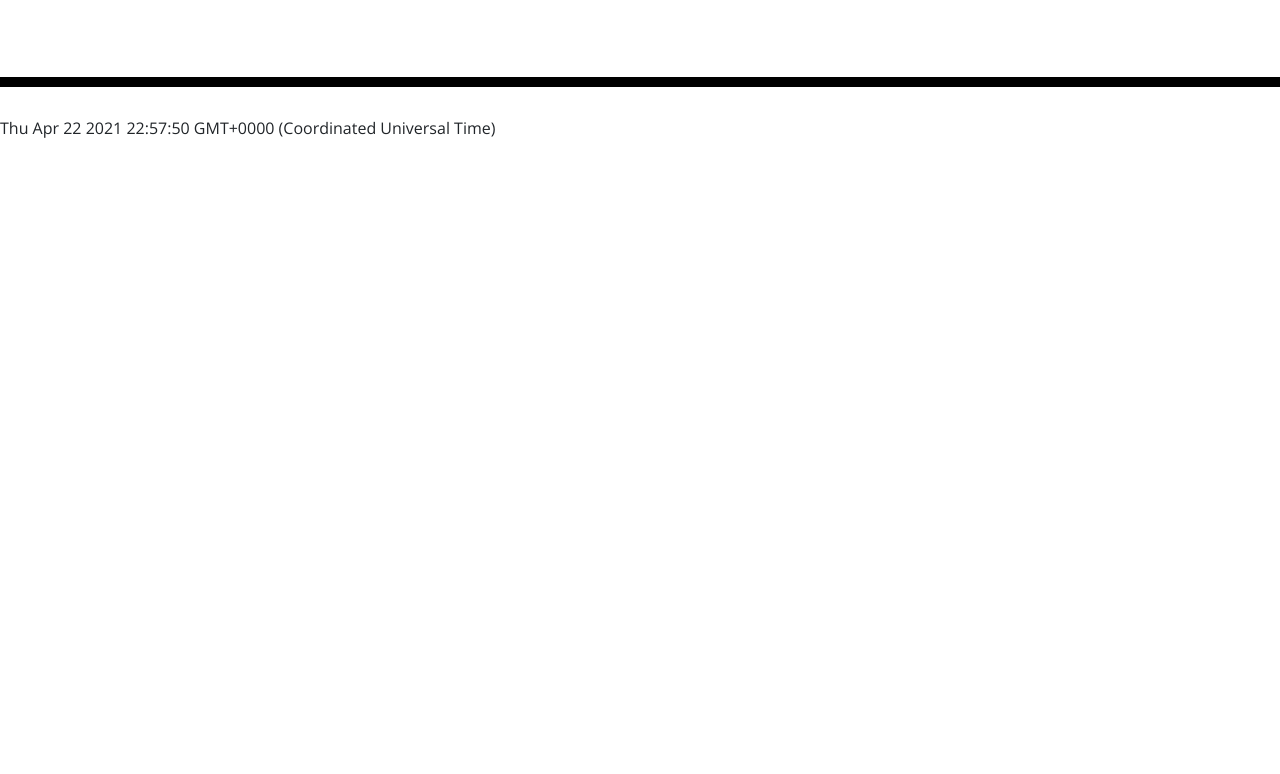
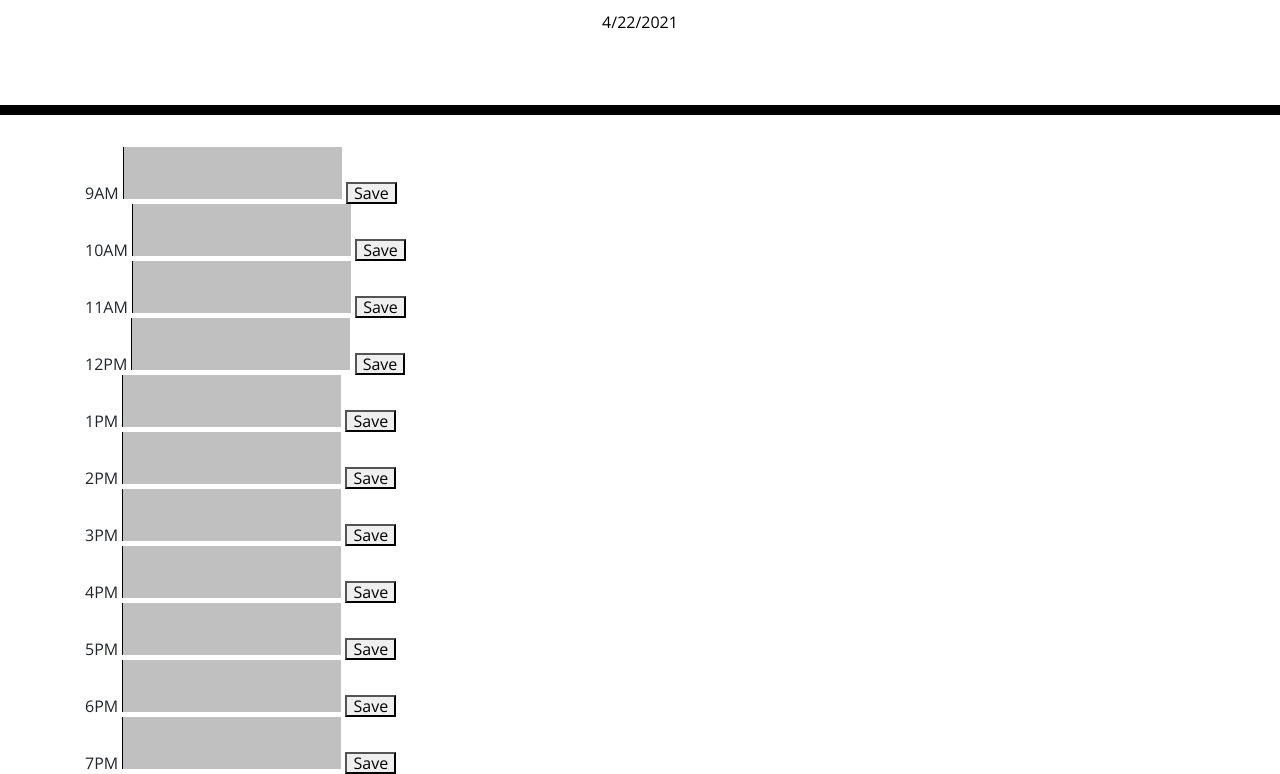
Before and after one commit to willsha90/HW5_WorkDay_Scheduler, a plain HTML site: page Develop/index.html in a window 1280 px wide. Shown: the part 181-955 px from the top of the page. Before the commit the page ends 800 px from the top, so only its background shows below. Drawn offline with nearby package versions, Linux system fonts and the light colour scheme.

Commit message:
updated local storage

```diff
--- a/Develop/index.html
+++ b/Develop/index.html
@@ -1,23 +1,14 @@
 <!DOCTYPE html>
 <html lang="en">
+
 <head>
   <meta charset="UTF-8" />
   <meta name="viewport" content="width=device-width, initial-scale=1.0" />
   <meta http-equiv="X-UA-Compatible" content="ie=edge" />
-    <link
-      rel="stylesheet"
-      href="https://stackpath.bootstrapcdn.com/bootstrap/4.3.1/css/bootstrap.min.css"
-    />
-    <link
-      rel="stylesheet"
-      href="https://use.fontawesome.com/releases/v5.8.1/css/all.css"
-      integrity="sha384-50oBUHEmvpQ+1lW4y57PTFmhCaXp0ML5d60M1M7uH2+nqUivzIebhndOJK28anvf"
-      crossorigin="anonymous"
-    />
-    <link
-      href="https://fonts.googleapis.com/css?family=Open+Sans&display=swap"
-      rel="stylesheet"
-    />
+  <link rel="stylesheet" href="https://stackpath.bootstrapcdn.com/bootstrap/4.3.1/css/bootstrap.min.css" />
+  <link rel="stylesheet" href="https://use.fontawesome.com/releases/v5.8.1/css/all.css"
+    integrity="sha384-50oBUHEmvpQ+1lW4y57PTFmhCaXp0ML5d60M1M7uH2+nqUivzIebhndOJK28anvf" crossorigin="anonymous" />
+  <link href="https://fonts.googleapis.com/css?family=Open+Sans&display=swap" rel="stylesheet" />
   <link rel="stylesheet" href="style.css" />
   <title>Work Day Scheduler</title>
 </head>
@@ -27,15 +18,76 @@
     <h1 class="display-3">Work Day Scheduler</h1>
     <p class="lead">A simple calendar app for scheduling your work day</p>
     <p id="currentDay" class="lead"></p>
+    <h6 id="date"> </h6>
   </header>
-    <div class="container">
+  <main class="container">
     <!-- Timeblocks go here -->
+
+    <div id="am9">
+      <time>9AM </time>
+      <textarea> </textarea>
+      <button>Save</button>
+    </div>
+    <div id="am10">
+      <time>10AM</time>
+      <textarea> </textarea>
+      <button>Save</button>
+    </div>
+    <div id="am11">
+      <time>11AM</time>
+      <textarea> </textarea>
+      <button>Save</button>
+    </div>
+    <div id="pm12">
+      <time>12PM</time>
+      <textarea> </textarea>
+      <button>Save</button>
+    </div>
+    <div id="pm1">
+      <time>1PM</time>
+      <textarea> </textarea>
+      <button>Save</button>
+    </div>
+    <div id="pm2">
+      <time>2PM</time>
+      <textarea> </textarea>
+      <button>Save</button>
+    </div>
+    <div id="pm3">
+      <time>3PM</time>
+      <textarea> </textarea>
+      <button>Save</button>
+    </div>
+    <div id="pm4">
+      <time>4PM</time>
+      <textarea> </textarea>
+      <button>Save</button>
+    </div>
+    <div id="pm5">
+      <time>5PM</time>
+      <textarea> </textarea>
+      <button>Save</button>
+    </div>
+    <div id="pm6">
+      <time>6PM</time>
+      <textarea> </textarea>
+      <button>Save</button>
+    </div>
+    <div id="pm7">
+      <time>7PM</time>
+      <textarea> </textarea>
+      <button>Save</button>
     </div>
 
-    <h6 id = "date">  </h6>
+
+  </main>
+
+
+
 
   <script src="https://cdnjs.cloudflare.com/ajax/libs/jquery/3.2.1/jquery.min.js"></script>
   <script src="https://cdnjs.cloudflare.com/ajax/libs/moment.js/2.24.0/moment.min.js"></script>
   <script src="javascript.js"></script>
 </body>
+
 </html>
--- a/Develop/javascript.js
+++ b/Develop/javascript.js
@@ -1,5 +1,39 @@
 var currentDate = new Date();
-var $body = $('body');
-var $h6 = $('h6');
-var date = document.getElementById('date')
-date.innerHTML = currentDate
+var date = $('#date');
+date.html(currentDate.toLocaleDateString());
+var hour = currentDate.getHours();
+var id;
+
+if (hour < 12) {
+    id = "am" + hour;
+} else if (hour > 12) {
+    id = "pm" + (hour - 12)
+} else {
+    id = "pm12";
+}
+var row = $("#" + id);
+if (row) {
+    row.addClass("current");
+}
+var rows = $("main div");
+
+$.each(rows, getAppt);
+
+function getAppt(index, row) {
+    var appt = localStorage.getItem(row.id);
+
+    if (appt) {
+        $(row).find("textarea").val(appt);
+    }
+}
+$.each(rows, saveBtn);
+function saveBtn(index, row) {
+    $(row).find("button").click(handleSave);
+}
+function handleSave(){
+    var row = $(this).parent();
+    var id = row.attr("id");
+    var appt = row.find("textarea").val();
+    localStorage.setItem(id,appt);
+
+}
--- a/Develop/style.css
+++ b/Develop/style.css
@@ -69,3 +69,15 @@ textarea {
   font-size: 20px;
   transition: all 0.3s ease-in-out;
 }
+
+textarea{
+  background-color: silver;
+}
+
+.current textarea{
+  background-color: red;
+}
+
+.current ~ div textarea {
+  background-color: green;
+}
```
Lines whose indentation alone changed are shown as unchanged.
